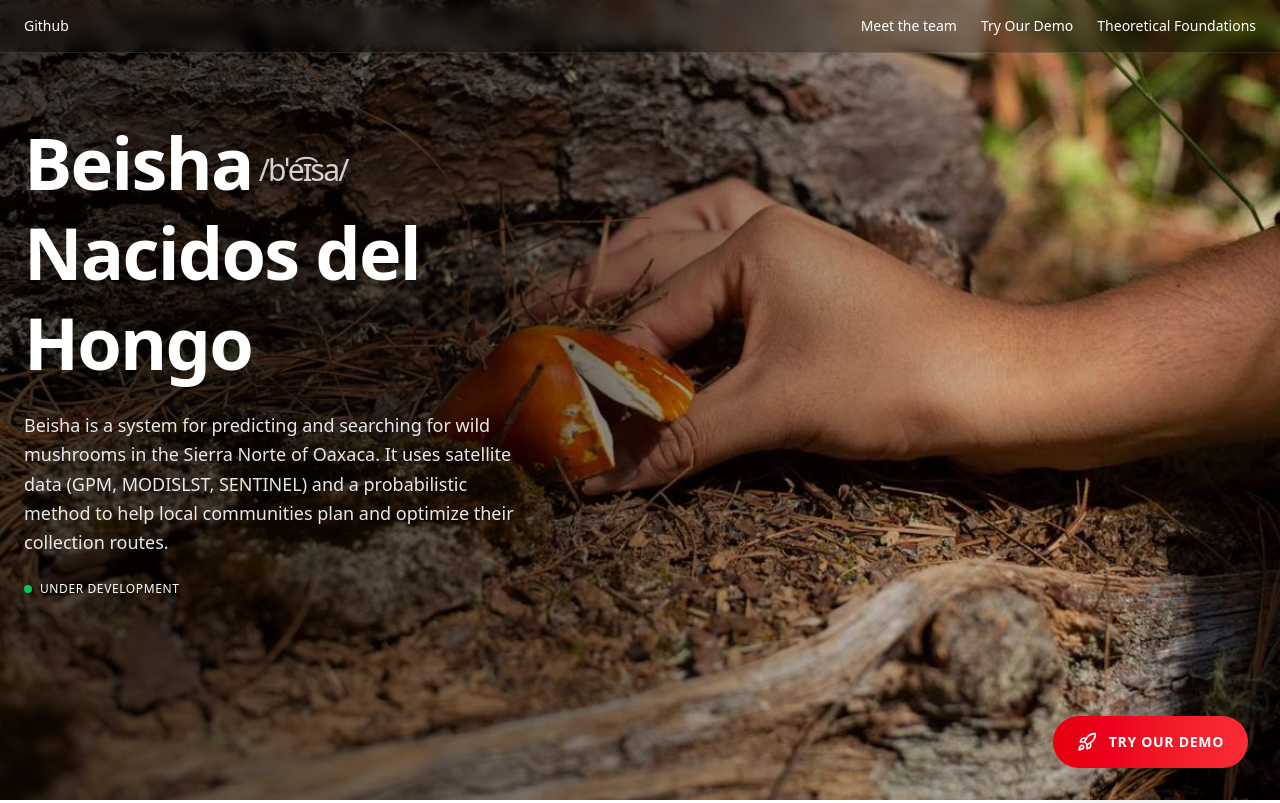
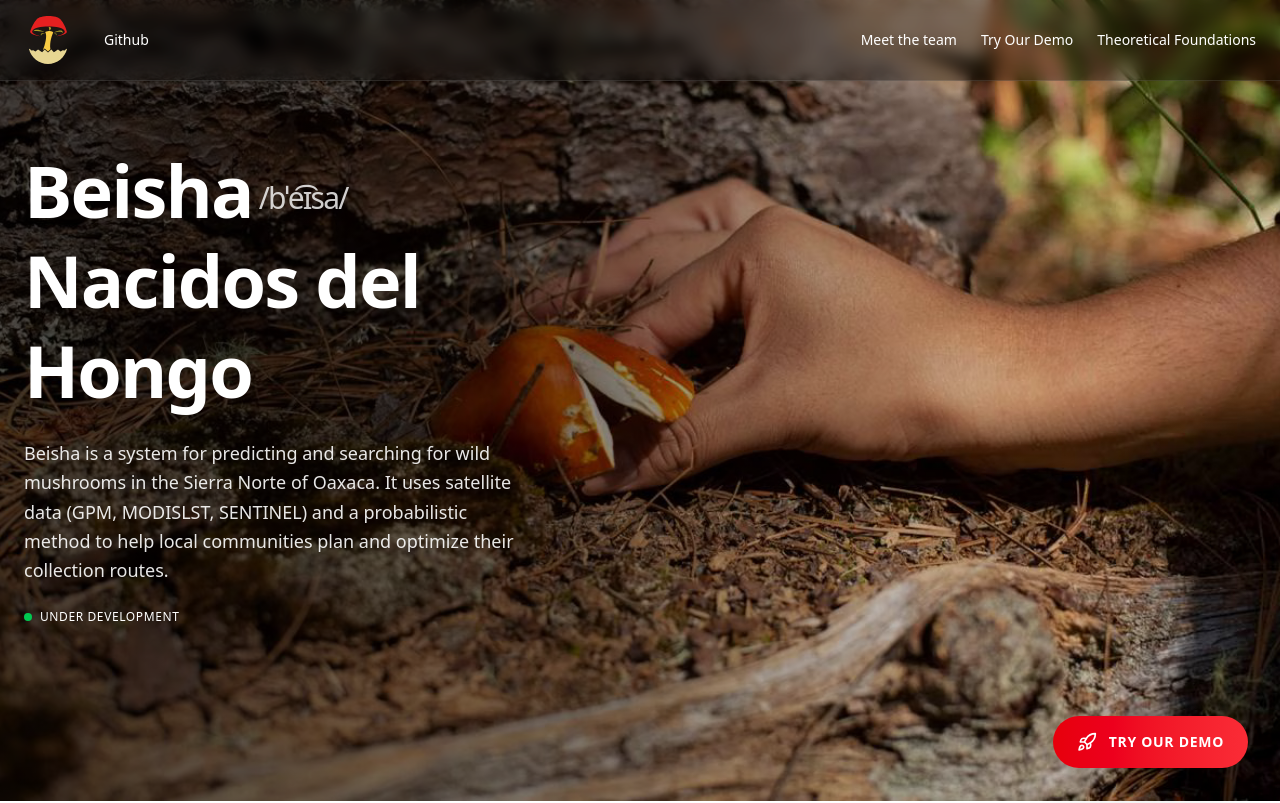
Before and after one commit to Fernando-Mauro/space-apps-2025, a Next.js app: page / in a window 1280 px wide. Shown: the top 803 px of the page. Built offline with nearby package versions, Linux system fonts and the light colour scheme.

Commit message:
Added logos and favicon

```diff
--- a/src/app/landing/Github.tsx
+++ b/src/app/landing/Github.tsx
@@ -6,7 +6,7 @@ export function GithubSection() {
             <div className="container mx-auto max-w-4xl">
                 <div className="flex flex-col items-center justify-center gap-6 rounded-lg border border-border bg-card p-8 text-center md:p-12">
                     <div className="flex h-16 w-16 items-center justify-center rounded-full bg-foreground">
-                        <Github className="h-8 w-8 text-background" />
+                        <img src="/logo-1.svg" className="h-12 w-12" alt="" />
                     </div>
 
                     <div className="space-y-2">
--- a/src/app/landing/Hero.tsx
+++ b/src/app/landing/Hero.tsx
@@ -18,7 +18,11 @@ export function Hero() {
             {/* Navigation */}
             <nav className="relative z-10 border-b border-white/10 bg-black/30 backdrop-blur-sm">
                 <div className="mx-auto flex max-w-7xl items-center justify-between px-6 py-4">
+                    {/* logo */}
+
+
                     <div className="flex items-center gap-8">
+                        <img src="/logo.svg" className="h-12 w-12" alt="" />
                         <a href="https://github.com/Belegui-dev/space-apps-2025" className="text-sm font-medium text-white hover:text-white/80">
                             Github
                         </a>
@@ -27,7 +31,7 @@ export function Hero() {
                         <Link href="#" className="text-white hover:text-white/80">
                             Meet the team
                         </Link>
-                         <Link href="/demo" className="text-white hover:text-white/80">
+                        <Link href="/demo" className="text-white hover:text-white/80">
                             Try Our Demo
                         </Link>
                         <Link href="#" className="text-white hover:text-white/80">
--- a/src/app/layout.tsx
+++ b/src/app/layout.tsx
@@ -15,6 +15,9 @@ const geistMono = Geist_Mono({
 export const metadata: Metadata = {
   title: "Space Apps 2025",
   description: "Made for space apps 2025",
+  icons: {
+    icon: "/logo.svg",
+  },
 };
 
 export default function RootLayout({
```
Also changed, not shown: public/logo-1.svg (added), public/logo.svg (added).
